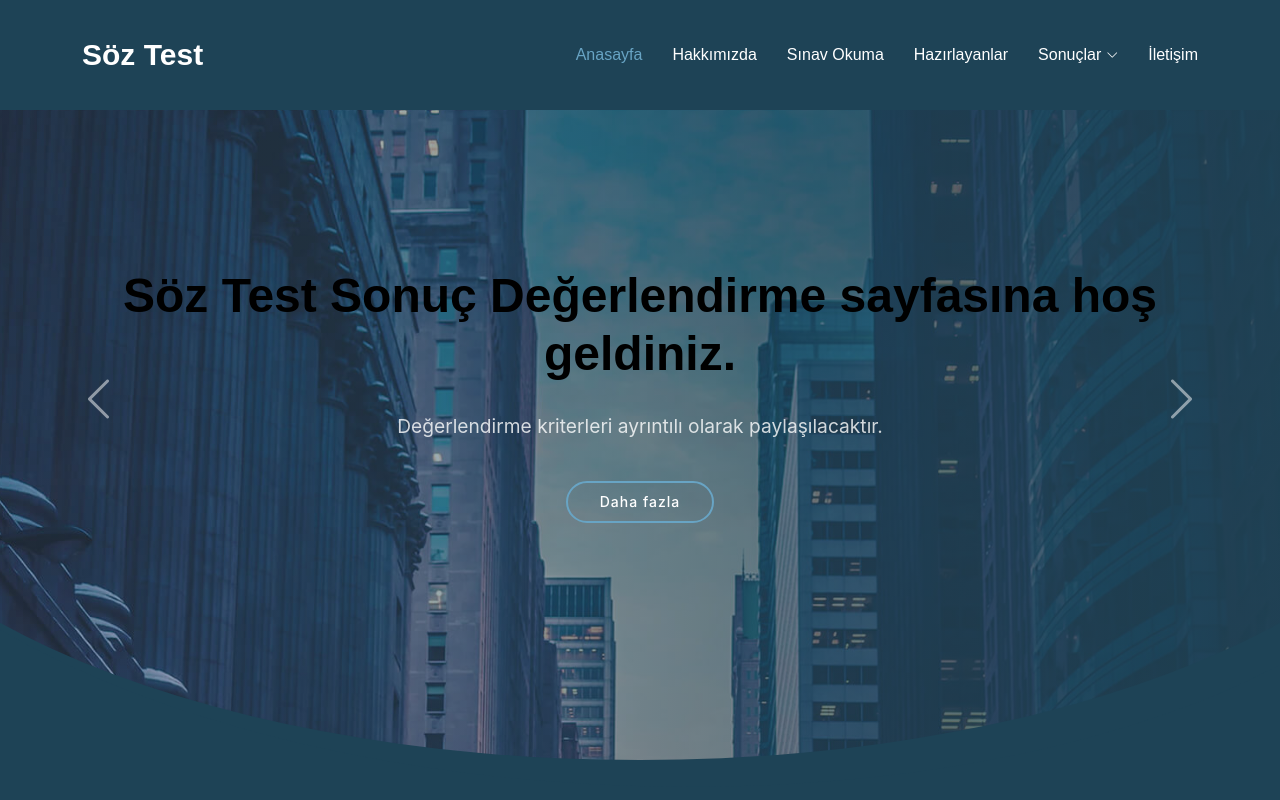
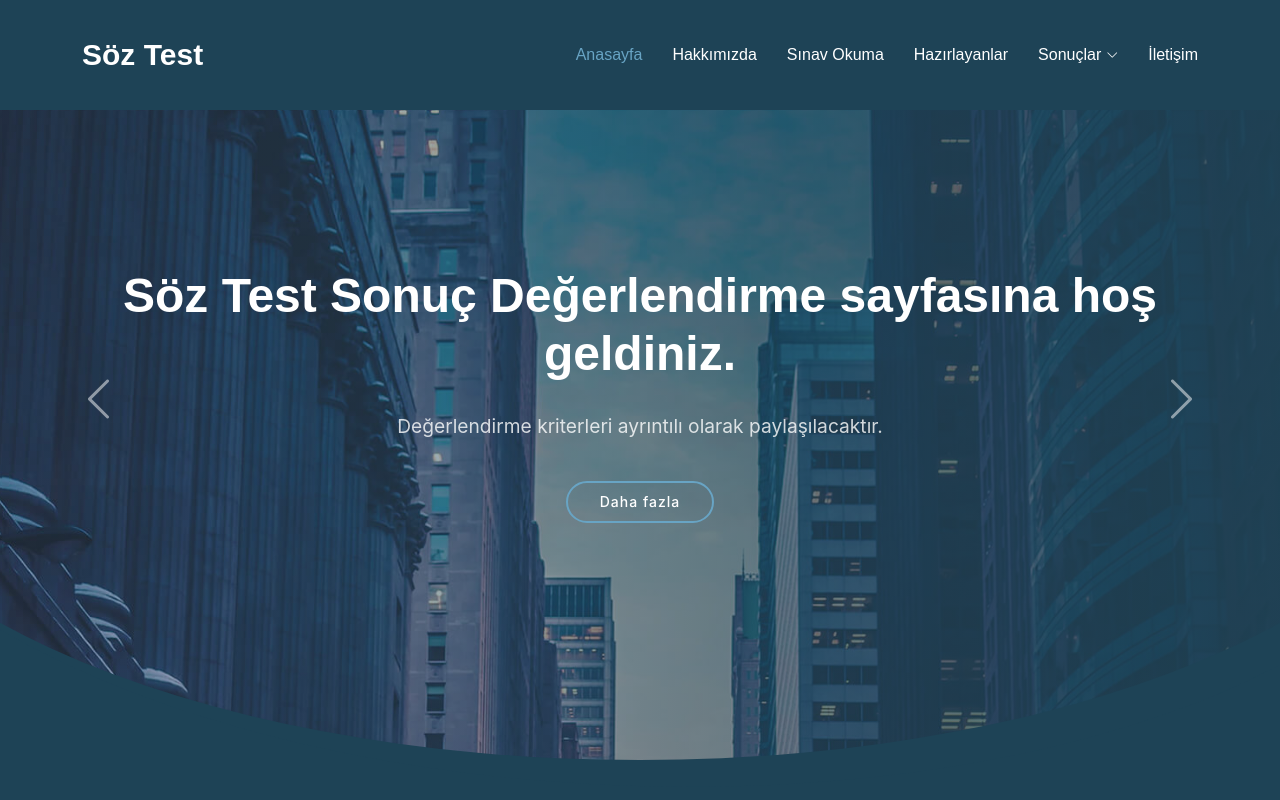
Before and after one commit to busraknar/my-test-app, a React (Create React App) app: page / in a window 1280 px wide. Shown: the top 800 px of the page. Built offline with nearby package versions, Linux system fonts and the light colour scheme.

Commit message:
Color is changed

```diff
--- a/public/assets/css/main.css
+++ b/public/assets/css/main.css
@@ -1,15 +1,3 @@
-/**
-* Template Name: Moderna
-* Template URL: https://bootstrapmade.com/free-bootstrap-template-corporate-moderna/
-* Updated: Aug 07 2024 with Bootstrap v5.3.3
-* Author: BootstrapMade.com
-* License: https://bootstrapmade.com/license/
-*/
-
-/*--------------------------------------------------------------
-# Font & Color Variables
-# Help: https://bootstrapmade.com/color-system/
---------------------------------------------------------------*/
 /* Fonts */
 :root {
   --default-font: "Roboto",  system-ui, -apple-system, "Segoe UI", Roboto, "Helvetica Neue", Arial, "Noto Sans", "Liberation Sans", sans-serif, "Apple Color Emoji", "Segoe UI Emoji", "Segoe UI Symbol", "Noto Color Emoji";
@@ -496,8 +484,13 @@ h6 {
   }
 }
 
-/*--------------------------------------------------------------
-# Global Footer
+/*-------------------------------------------------------------- */
+.carousel-container h2{
+  color : white;
+}
+
+
+/*   # Global Footer
 --------------------------------------------------------------*/
 .footer {
   color: var(--default-color);
```
